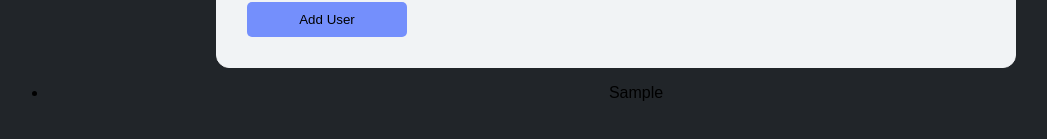
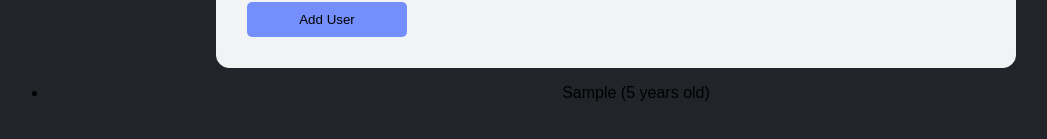
Before and after one commit to trayenel/simple-react-list, a React (Vite) app: page / in a window 1280 px wide. Both pictures are taken after typing "Sample", "5" into the empty fields and a click on the button "Add User". Shown: the part 187-326 px from the top of the page, without its empty margins (24-1071 px from the left). Built offline with nearby package versions, Linux system fonts and the light colour scheme.

Commit message:
fix: list now displays age.

```diff
--- a/src/components/user-list-component/user-list-component.jsx
+++ b/src/components/user-list-component/user-list-component.jsx
@@ -4,8 +4,12 @@ function UserListComponent(props) {
   if (props.users.length < 1) return;
   return (
     <ul>
-      {props.users.map((item, index) => {
-        return <li key={index}>{item.name}</li>;
+      {props.users.map((user, index) => {
+        return (
+          <li key={index}>
+            {user.name} ({user.age} years old)
+          </li>
+        );
       })}
     </ul>
   );
```
